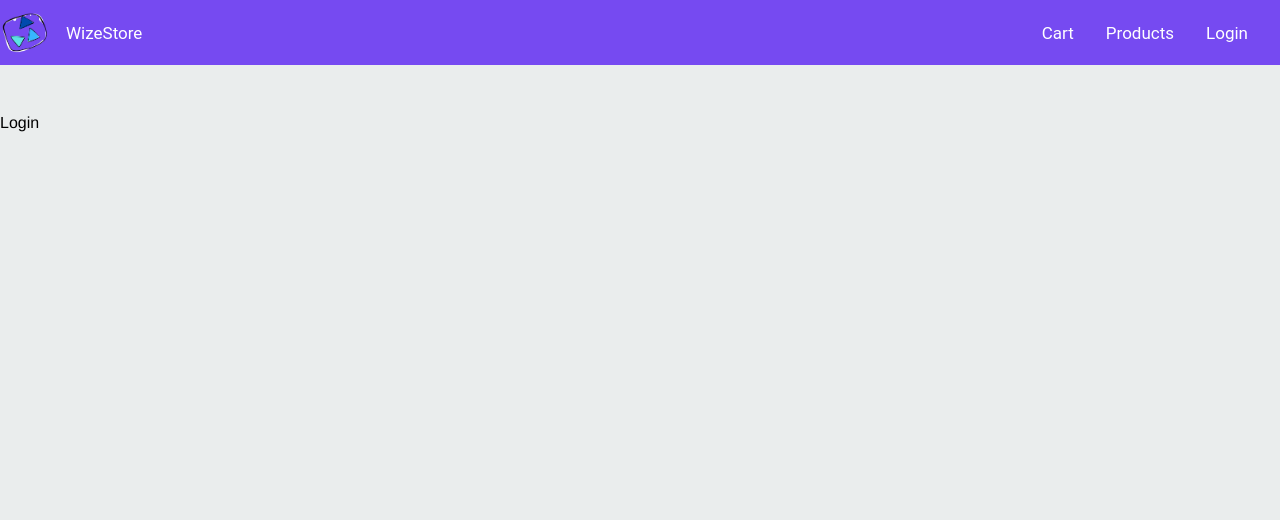
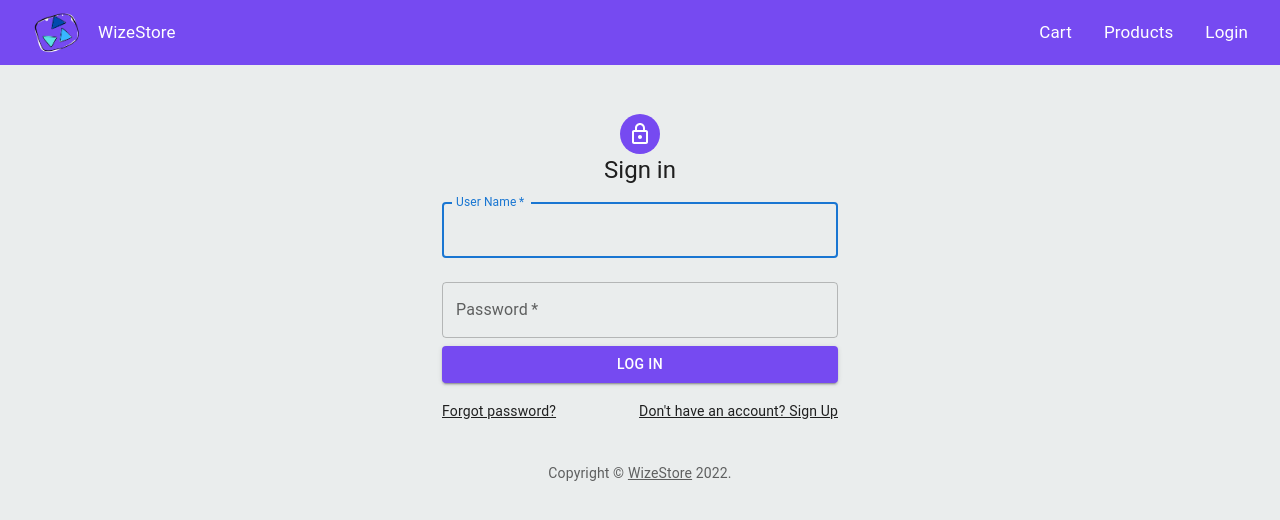
Before and after one commit to wizelineacademy/react-redux-bootcamp-q2, a React (Create React App) app: page /login in a window 1280 px wide. Shown: the top 520 px of the page. Built offline with nearby package versions, Linux system fonts and the light colour scheme.

Commit message:
feat: Create Login component
Creted Login component usuring mock data to be able to access

```diff
--- a/src/pages/Login.js
+++ /dev/null
@@ -1,7 +0,0 @@
-import React from 'react'
-
-export const Login = () => {
-  return (
-    <div>Login</div>
-  )
-}
--- /dev/null
+++ b/src/pages/Login/Login.js
@@ -0,0 +1,122 @@
+import React, {useState, useCallback} from 'react';
+import Avatar from '@mui/material/Avatar';
+import Button from '@mui/material/Button';
+import CssBaseline from '@mui/material/CssBaseline';
+import TextField from '@mui/material/TextField';
+import { styled } from '@mui/material/styles';
+import { blue, purple } from '@mui/material/colors';
+import Link from '@mui/material/Link';
+import Grid from '@mui/material/Grid';
+import Box from '@mui/material/Box';
+import LockOutlinedIcon from '@mui/icons-material/LockOutlined';
+import Typography from '@mui/material/Typography';
+import loginApi from "../../utils/loginApi";
+import Container from '@mui/material/Container';
+import {Wrapper} from './Login.styles'
+import { useHistory } from "react-router-dom";
+
+function Copyright() {
+  return (
+    <Typography variant="body2" color="textSecondary" align="center">
+      {'Copyright © '}
+      <Link color="inherit" target="_blank" href="https://www.wizeline.com/">
+        WizeStore
+      </Link>{' '}
+      {new Date().getFullYear()}
+      {'.'}
+    </Typography>
+  );
+};
+
+const ColorButton = styled(Button)(({ theme }) => ({
+  textAlign: 'center',
+  width:'100%',
+  color: theme.palette.getContrastText(purple[400]),
+  backgroundColor: '#764AF1',
+  '&:hover': {
+    backgroundColor: blue[800],
+  },
+}));
+
+
+export const Login = () => {
+
+  const [userName, setUserName] = useState('');
+  const [password, setPassword] = useState('');
+  const [error, setError] = useState(null);
+  const history = useHistory();
+
+  async function handleSubmit (){
+    try {
+      const response = await loginApi(userName, password);
+      sessionStorage.setItem('user', response);
+      history.push("/products");
+      setError(null);
+
+    } catch (error) {
+      return setError(error);
+    }
+  };
+
+  return (
+    <Wrapper>
+    <Container component="main" maxWidth="xs">
+      <CssBaseline />
+      <div className='paper'>
+        <div className='conatiner-avatar'>
+          <Avatar className='avatar'>
+            <LockOutlinedIcon />
+          </Avatar>
+          <Typography component="h1" variant="h5">
+            Sign in
+          </Typography>
+        </div>
+        <form className='form' noValidate>
+          <TextField
+            variant="outlined"
+            margin="normal"
+            required
+            fullWidth
+            id="name"
+            onChange={(e) => setUserName(e.target.value)}
+            label="User Name"
+            name="name"
+            autoComplete="name"
+            autoFocus
+          />
+          <TextField
+            variant="outlined"
+            margin="normal"
+            required
+            fullWidth
+            name="password"
+            label="Password"
+            type="password"
+            onChange={(e) => setPassword(e.target.value)}
+            id="password"
+          />
+          <ColorButton onClick={() => handleSubmit()} variant="contained">Log In</ColorButton>
+          <Grid container mt={2}>
+            <Grid item xs>
+              <Link color="inherit" href="#" variant="body2">
+                Forgot password?
+              </Link>
+            </Grid>
+            <Grid item>
+              <Link color="inherit" href="#" variant="body2">
+                {"Don't have an account? Sign Up"}
+              </Link>
+            </Grid>
+          </Grid>
+          {error && (
+            <p className='error-text'>{'Please verify you credentials, Username or password are invalid.'}</p>
+          )}
+        </form>
+      </div>
+      <Box mt={5}>
+        <Copyright />
+      </Box>
+    </Container>
+    </Wrapper>
+  );
+};
--- /dev/null
+++ b/src/pages/Login/Login.styles.js
@@ -0,0 +1,27 @@
+import styled from 'styled-components';
+
+export const Wrapper = styled.div`
+
+  .conatiner-avatar {
+    display: flex;
+    flex-direction:column;
+    text-align:center;
+    align-items: center;
+    justify-content:center;
+  }
+  .avatar {
+    background-color: #764AF1;
+    text-align:center;
+  };
+
+  .error-text{
+    color:#d32f2f;;
+    font-weight: 600;
+    font-size: 14px;
+  }
+
+  @media only screen and (max-width: 600px) {
+    margin-top: 100px;
+  }
+
+`;
--- a/src/routes/AppRouter.js
+++ b/src/routes/AppRouter.js
@@ -4,7 +4,7 @@ import { Products } from '../pages/Products/Products';
 import { Cart } from '../pages/Cart/Cart';
 import { Home } from '../pages/Home';
 import {Header} from '../components/Header/Header';
-import { Login } from '../pages/Login';
+import { Login } from '../pages/Login/Login';
 import {Wrapper} from './AppRouter.styles';
 import cart from '../utils/MockData/cartmock.json'
 
```
